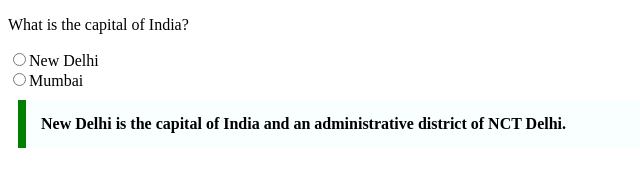
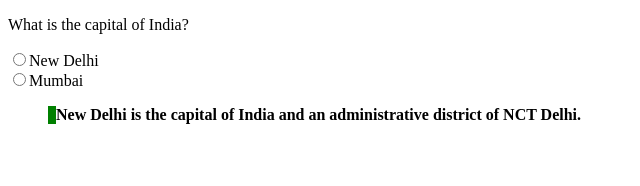
Before and after one commit to acciojob/trivia-Swathi0827, a website: page main.html in a window 1280 px wide. Shown: the whole page, without its empty margins (0-640 px from the left). Drawn offline with Linux system fonts and the light colour scheme.

Commit message:
created a submission

```diff
--- a/main.html
+++ b/main.html
@@ -6,12 +6,12 @@
 	<link rel="stylesheet" href="styles.css">
 	<style>
 		blockquote{
-			max-width:600px;
-			margin:10px;
-			padding:15px;
+			max-width:Around 600px;
+			margin:Approximately 10px;
+			padding:Around 15px;
 			border-left:8px solid;
 			border-left-color:green;
-			background-color:#f8fffe;
+			background-color:Close to #f8fffe;
 			font-weight:bold;
 		}
 	</style>
```
